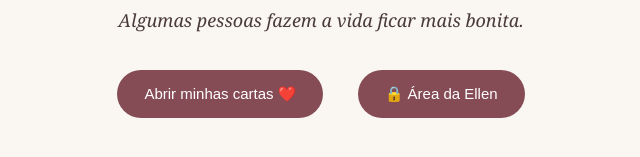
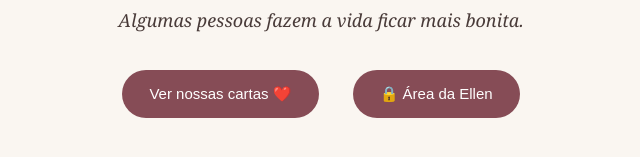
Before and after one commit to reysaellen7-ux/Carta_para_kellen, a plain HTML site: page index.html in a window 1280 px wide. Shown: the part 373-530 px from the top of the page, 319-959 px from the left. Drawn offline with nearby package versions, Linux system fonts and the light colour scheme.

Commit message:
Update index.html

```diff
--- a/index.html
+++ b/index.html
@@ -69,6 +69,7 @@ button {
 <body>
 <main>
 
+
 <section id="inicio">
   <p style="text-align:center;letter-spacing:4px">UMA CARTA PARA VOCÊ</p>
   <div style="font-size:45px">♡</div>
@@ -76,8 +77,9 @@ button {
   <p style="text-align:center;font-style:italic">
     Algumas pessoas fazem a vida ficar mais bonita.
   </p>
-  <button onclick="abrirCartas()">Abrir minhas cartas ❤️</button>
+  <button onclick="abrirCartas()">Ver nossas cartas ❤️</button>
 </section>
+
 
 <section id="cartas">
   <div class="card">
@@ -86,6 +88,9 @@ button {
     <p style="text-align:center">
       Cada pedacinho do que sinto por você merece ser escrito.
     </p>
+
+    <div id="cartasNovas"></div>
+
     <button onclick="abrirCarta('carta1')">Minha Kellen ❤️</button>
     <button onclick="abrirCarta('carta2')">Nos dias mais comuns, eu escolho você ❤️</button>
   </div>
```
